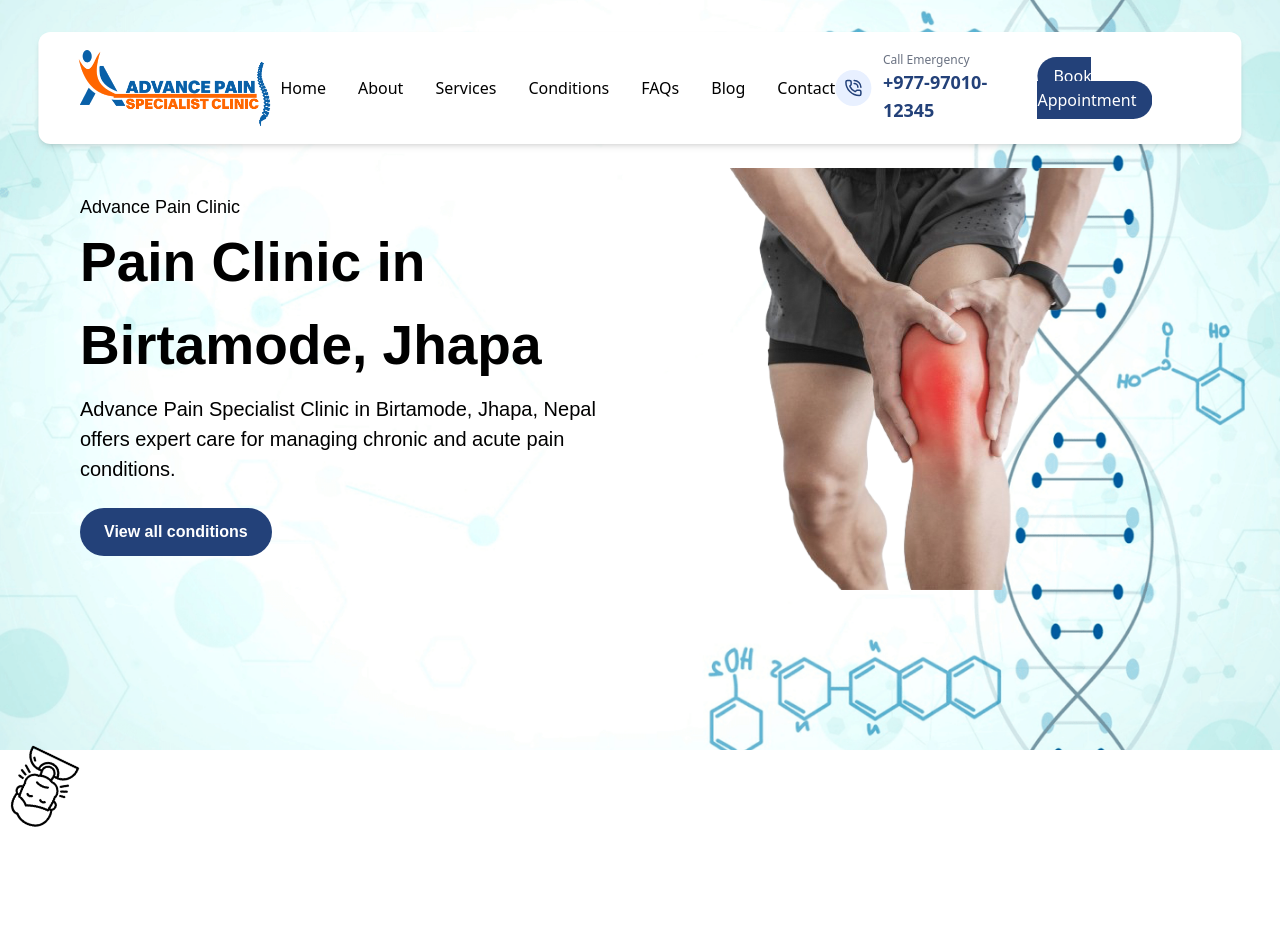
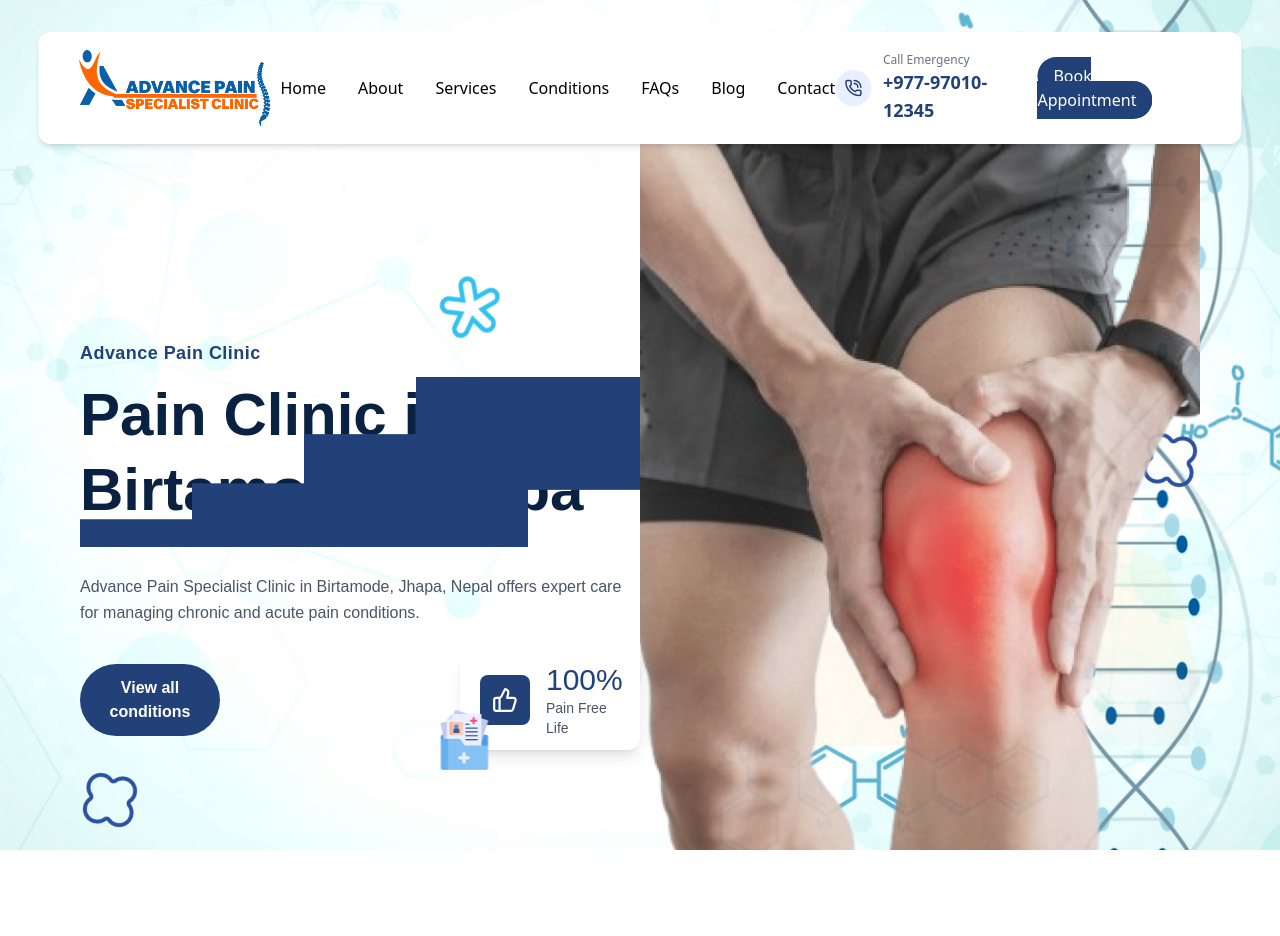
Before and after one commit to SRIYOGconsulting/painclinic.com.np, a React (Vite) app: page / in a window 1280 px wide. Shown: the top 936 px of the page. Built offline with nearby package versions, Linux system fonts and the light colour scheme.

Commit message:
Added framer motion and  enhanced the home page

```diff
--- a/src/Pages/Home.jsx
+++ b/src/Pages/Home.jsx
@@ -1,6 +1,6 @@
 import React, { useEffect, useState } from "react";
 import { Link } from "react-router-dom";
-import { motion } from "motion/react"
+import { motion, AnimatePresence } from "motion/react"
 
 import background from "../assets/images/home/background.png";
 import aboutImage from "../assets/images/home/1.jpg";
@@ -10,6 +10,9 @@ import JointImg from "../assets/images/joint-pain.jpg";
 import neckImg from "../assets/images/neck-pain.jpg";
 import shoulderImg from "../assets/images/shoulder-pain.jpg";
 import orofacial from "../assets/images/orafacial-pain.jpg";
+import knee from "../assets/images/knee-pain.jpg";
+import muscle from "../assets/images/muscle-pain.jpg";
+import nerve from "../assets/images/nerve-pain.jpg";
 import offer from "../assets/images/offer.jpg";
 import choose from "../assets/images/why-choose-1-2.jpg";
 import backpain from "../assets/images/back-pain (1).jpg";
@@ -33,8 +36,12 @@ import sectitles1 from "../assets/images/shapes/sec-title-s-1-1.png";
 import sectitles2 from "../assets/images/shapes/sec-title-s-1-2.png";
 import thunder from "../assets/images/shapes/why-choose-shape-1-1.png";
 import aboutshape from "../assets/images/shapes/about-shape-1-1.png";
+import heroshape from "../assets/images/shapes/main-slider-shape-1-3.png";
+import clover from "../assets/images/shapes/main-slider-shape-1-4.png";
+import flower from "../assets/images/shapes/main-slider-shape-1-2.png";
+import latestupdate from "../assets/images/shapes/welcome-inner-bg-1-1.jpg"
 
-import { UserRound, Hospital, HeartPulse } from "lucide-react";
+import { UserRound, Hospital, HeartPulse, ThumbsUp } from "lucide-react";
 
 
 const Home = () => {
@@ -48,7 +55,7 @@ const Home = () => {
   },
   {
     id: 2,
-    title: "Modern  Diagnostic Technology",
+    title: "Modern DiagnosticTechnology",
     description: "At Advance Pain Specialist Clinic, we are committed to helping you regain a pain-free life. ",
     button:"Book an Appointment",
     image: headachehero,
@@ -62,7 +69,7 @@ useEffect(() => {
     setHeroIndex((prev) => (prev + 1) % heroSlides.length);
   }, 3000);
   return () => clearInterval(interval);
-}, []);
+}, [heroSlides.length]);
 
 
   const slides = [
@@ -70,8 +77,12 @@ useEffect(() => {
     { id: 2, title: "Back Pain", bigImage: shoulderImg, smallImage: director },
     { id: 3, title: "Neck Pain", bigImage: neckImg, smallImage: director },
     { id: 4, title: "Shoulder Pain", bigImage: shoulderImg, smallImage: director },
-    { id: 5, title: "Knee Pain", bigImage: headacheImg, smallImage: director },
-    { id: 6, title: "Hip Pain", bigImage: orofacial, smallImage: director },
+    { id: 5, title: " Headache", bigImage: headacheImg, smallImage: director },
+    { id: 6, title: "Orofacial Pain", bigImage: orofacial, smallImage: director },
+    { id: 7, title: "Knee Pain", bigImage: knee, smallImage: director },
+    { id: 8, title: "Muscle Pain", bigImage: muscle, smallImage: director },
+    { id: 9, title: "Nerve Pain", bigImage: nerve, smallImage: director },
+
   ];
 
   const [currentIndex, setCurrentIndex] = useState(0);
@@ -173,55 +184,96 @@ useEffect(() => {
     <div className="font-[sans-serif] overflow-x-hidden w-full max-w-screen mx-auto">
       {/* Hero Section */}
    <section
-  className="relative w-full h-[600px] md:h-[750px] bg-cover bg-center overflow-hidden px-6 md:px-20"
+  className="relative w-full h-[600px] md:h-[850px] bg-cover bg-center overflow-hidden md:px-20"
   style={{ backgroundImage: `url(${background})` }}
 >
   {/* Content + Sliding Image */}
   <div className="relative z-10 flex items-center justify-between h-full w-full">
+    <motion.img src={flower} alt="clover" animate={{rotate:360}} transition={{repeat:Infinity, duration:2,}} className="absolute top-70 left-90 h-15 w-15 "/>
+    <motion.img src={clover} alt="clover" animate={{rotate:360}} transition={{repeat:Infinity, duration:3, }} className="absolute bottom-90 right-0 h-15 w-15 "/>
+    <motion.img src={clover} alt="clover" animate={{rotate:360}} transition={{repeat:Infinity, duration:3, }} className="absolute bottom-5 left-0 h-15 w-15 "/>
+    <motion.img src={heroshape} alt="clover" animate={{x:[0,-10,0]}} transition={{repeat:Infinity, duration:3, ease:"easeInOut"}} className="absolute bottom-20 left-90 h-15 w-15 "/>
+    {/* LEFT CONTENT */}
 
-    {/* LEFT CONTENT */}
-    <div className="text-black max-w-xl flex-1">
-      <p className="text-[18px]">Advance Pain Clinic</p>
+<div className="text-[#0A2241] flex-1 pt-60">
+  <p className="text-xs md:text-[18px] mb-3 font-semibold tracking-wide text-[#234179]">
+    Advance Pain Clinic
+  </p>
 
-      <p className="text-[45px] md:text-[55px] font-semibold">
+<div className="relative inline-block overflow-hidden max-w- mb-5">
+  <p className="text-6xl md:text-6xl font-semibold leading-tight mb-5  ">
     {heroSlides[heroIndex].title}
   </p>
+  <AnimatePresence>
+  {[...Array(5)].map((_, i) => (
+    <motion.div
+      key={`overlay-${heroIndex}-${i}`}
+      className="absolute top-0 h-full bg-[#234179] z-20"
+      style={{
+        left: `${(i * 100) / 5}%`, // split overlay into 5 vertical slices
+        width: `${100 / 5}%`,
+      }}
+      initial={{ y: "-100%" }}           // slice covers text fully
+      animate={{ y: "100%" }}      // slide down to reveal text
+      //  exit={{y:0}}            // reset for next slide
+      transition={{
+        duration: 1,
+        ease: "easeInOut",
+        delay: i * 0.1,
+      }}
+    />
+  ))}
+</AnimatePresence>
 
-      <p className="text-[16px] md:text-[20px] mt-2">
+                </div>
+
+  <p className="text-xs md:text-base text-gray-600 leading-relaxed max-w-xl">
     {heroSlides[heroIndex].description}
   </p>
 
-      <button className="mt-6 px-6 py-3 bg-[#234179] text-white font-semibold rounded-full">
+ <div className="mt-6 flex items-center gap-60">
+  <button className="px-6 py-3 bg-[#234179] text-white font-semibold rounded-full hover:bg-[#1e3767] transition">
     {heroSlides[heroIndex].button}
   </button>
+
+  <div className="flex items-center bg-white rounded-xl shadow-lg px-5 py-3 w-[180px] gap-4">
+    <div className="bg-[#234179] text-white p-3 rounded-lg flex items-center justify-center">
+      <ThumbsUp size={26} strokeWidth={2} />
     </div>
 
+    <div className="flex flex-col leading-tight">
+      <span className="text-3xl text-[#234179]">100%</span>
+      <span className="text-sm font-medium text-gray-600">Pain Free Life</span>
+    </div>
+  </div>
+</div>
+
+
+</div>
+
+
     {/* RIGHT SLIDING IMAGE */}
-    <div className="hidden md:flex flex-1 h-full overflow-hidden py-0">
-      <div
-        className="flex h-full transition-transform duration-700 ease-in-out"
-        style={{ transform: `translateX(-${heroIndex * 100}%)` }}
-      >
-        {heroSlides.map((slide) => (
-          <div key={slide.id} className="flex-none w-full h-full relative py-40">
-            <img
-              src={slide.image}
+    <div className="hidden md:flex flex-1 h-full overflow-hidden py-0 relative">
+  <AnimatePresence>
+    <motion.img
+      key={heroIndex} // triggers AnimatePresence on slide change
+      src={heroSlides[heroIndex].image}
       alt="Hero"
-              className="object-contain w-full h-[600px] max-h-full"
-              style={{ objectPosition: "center" }}
+      className="w-[1100px] h-[850px] object-cover absolute top-30 left-0"
+      style={{ objectPosition: "center", zIndex: 1 }}
+      initial={{ opacity: 0 }}
+      animate={{ opacity: 1 }}
+      exit={{ opacity: 0 }}
+      transition={{ duration: 1 }}
     />
-          </div>
-        ))}
-      </div>
+  </AnimatePresence>
 </div>
   </div>
 </section>
 
-      <div ><motion.img src={orofacialI} animate={{rotate:360}} transition={{ repeat:Infinity, duration:2}} className="h-20 w-20"/></div>
-
       {/* About Us Section */}
       <div className="px-4 md:px-8 py-12 font-sans mt-15 relative">
-        <motion.img src={aboutshape} alt="clover" animate={{y:[0,-20,0]}} transition={{repeat:Infinity, duration:4, ease:"easeInOut"}} className="absolute top-80 right-5 h-24 w-24 opacity-30" />
+        <motion.img src={aboutshape} alt="clover" animate={{y:[0,-20,0]}} transition={{repeat:Infinity, duration:3, ease:"easeInOut"}} className="absolute top-80 right-5 h-24 w-24 opacity-30" />
         <Link to='/about'>
           <div className="flex flex-col md:flex-row max-w-6xl mx-auto items-center gap-10 md:gap-30">
 
@@ -631,9 +683,12 @@ useEffect(() => {
       </section>
 
       {/* LATEST UPDATES SECTION */}
-      <section className="bg-[#e8f5ff] py-20 px-6">
+      <section className="relative bg-[#e8f5ff] py-20 px-6 bg-cover" >
+        <div
+    className="absolute inset-0 bg-cover bg-center"
+    style={{ backgroundImage: `url(${latestupdate})`, opacity: 0.3 }}
+  ></div>
         <div className="max-w-6xl mx-auto">
-
           {/* Title */}
           <div className="flex gap-2"><motion.img src={sectitles1}  animate={{ rotate: 360 }}
       transition={{ repeat: Infinity, duration: 4 }}
@@ -721,9 +776,7 @@ useEffect(() => {
         </div>
       </section>
 
-      {/* icon image slideshow section */}
-
-      {/* DOODLE ICON AUTO SLIDER SECTION */}
+      {/* doodle image slideshow section */}
 <section className="py-20 ">
   <div className="max-w-5xl mx-auto">
 
```
Lines whose indentation alone changed are shown as unchanged.
